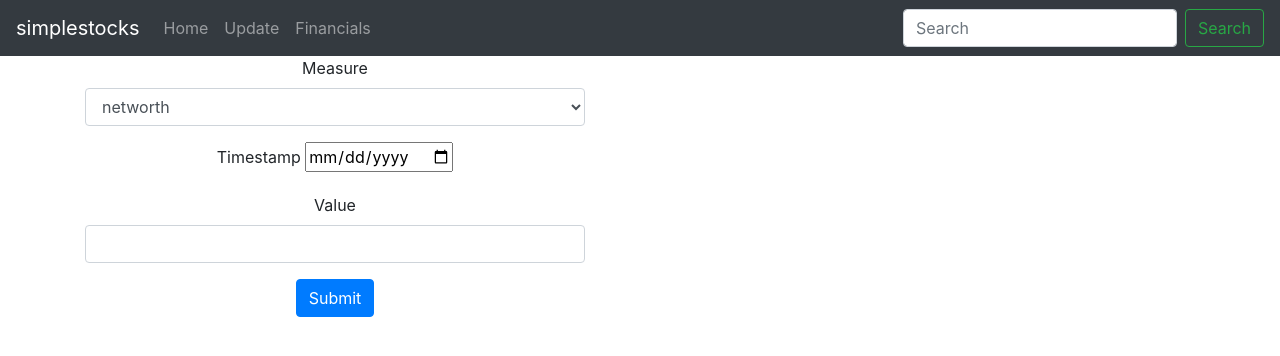
After one commit to dcranston/simplestocks, a Flask app: page /financials in a window 1280 px wide. The commit adds this page. Shown: the top 356 px of the page. Run offline with Flask 2, Linux system fonts and the light colour scheme; some libraries are stand-ins or nearby versions.

Commit message:
financials addon

```diff
--- a/app/routes.py
+++ b/app/routes.py
@@ -7,6 +7,8 @@ import pytz
 import time
 import sys
 import json
+import requests
+import dateparser
 
 
 @app.route('/')
@@ -96,3 +98,24 @@ def update():
     resp = make_response('', 200)
     resp.headers['X-Time-Elapsed'] = end-start
     return resp
+
+
+@app.route('/financials', methods=["GET", "POST"])
+def financials():
+    if request.method == "POST":
+        # get data from form, insert, show page with flash
+        measure = request.form["measure"]
+        datetime = request.form["datetime"]
+        datetime = dateparser.parse(datetime)
+        value = request.form["value"]
+        url = "http://elk.nod.lan:8086/write?db=financials&precision=s"
+        data = f"{measure} value={value} {int(datetime.timestamp())}"
+        write = requests.post(url, data=data)
+        if write.status_code < 400:
+          flash(f"{measure}:{value} submitted successfully", "message")
+        else:
+          flash(f"ERROR: There was a problem -- HTTP {write.status_code} {write.text}", "error")
+        return render_template('financials.html')
+    else:
+        # show page
+        return render_template('financials.html')
--- /dev/null
+++ b/app/templates/financials.html
@@ -0,0 +1,37 @@
+{% extends "layout.html" %}
+{% block content %}
+<div>
+  {% with messages = get_flashed_messages(with_categories=true) %}
+      {% if messages %}
+        {% for category, message in messages %}
+            {% if category == 'message' %}
+              <div class="alert alert-warning" role="alert">
+            {% else %}
+              <div class="alert alert-{{ category }}" role="alert">
+            {% endif %}
+              {{ message }}
+            </div>
+        {% endfor %}
+      {% endif %}
+  {% endwith %}
+</div>
+<div class="container">
+<form style="max-width: 500px" method="post">
+  <div class="form-group">
+    <label for="measure">Measure</label>
+    <select class="form-control" id="measure" name="measure">
+      <option>networth</option>
+    </select>
+  </div>
+  <div class="form-group">
+    <label for="datetime">Timestamp</label>
+    <input type="date" name="datetime" id="datetime">
+  </div>
+  <div class="form-group">
+    <label for="value">Value</label>
+    <input type="number" class="form-control" id="value" name="value">
+  </div>
+  <button type="submit" class="btn btn-primary mb-2">Submit</button>
+</form>
+</div>
+{% endblock %}
--- a/app/templates/navbar.html
+++ b/app/templates/navbar.html
@@ -11,6 +11,9 @@
       <li class="nav-item">
         <a class="nav-link" href="/update">Update</a>
       </li>
+      <li class="nav-item">
+        <a class="nav-link" href="/financials">Financials</a>
+      </li>
     </ul>
     <form class="form-inline mt-2 mt-md-0">
       <input class="form-control mr-sm-2" type="text" placeholder="Search" aria-label="Search">
```
Also changed, not shown: 1 other file.
